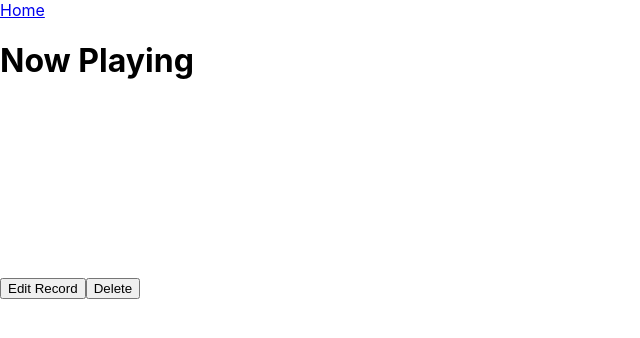
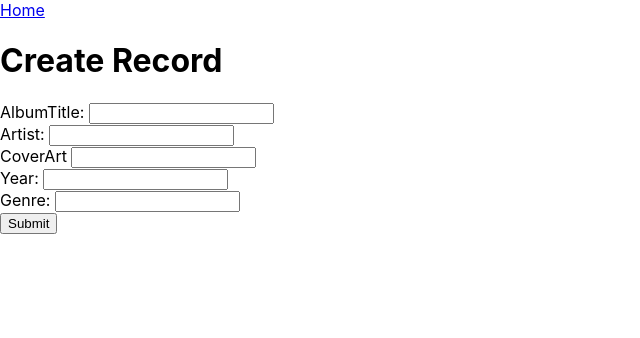
Before and after one commit to JustApp55/React-record_store, a React (Create React App) app: page /create in a window 1280 px wide. Shown: the top 338 px of the page, without its empty margins (0-640 px from the left). Built offline with nearby package versions, Linux system fonts and the light colour scheme; no server answers.

Commit message:
all files and folders created

```diff
--- a/src/App.js
+++ b/src/App.js
@@ -3,6 +3,7 @@ import {BrowserRouter as Router, Routes, Route, Link} from 'react-router-dom'
 import Songs from './components/Songs'
 import Show from './components/Show'
 import Edit from './components/Edit'
+import Create from './components/Create'
 
 
 function App() {
@@ -15,6 +16,7 @@ function App() {
        <Route path='/' element={<Songs/>}/>
        <Route path='/:id' element={<Show/>}/>
        <Route path='/:id/edit' element={<Edit />} />
+       <Route path='/create' element={<Create/>}/>
       </Routes>
     </Router>
   );
--- a/src/components/Create.js
+++ b/src/components/Create.js
@@ -1,10 +1,18 @@
 import React from 'react'
 import {createRecord} from '../services/getRequests'
+import {useNavigate} from 'react-router-dom'
 
 export default function Create() {
     const nav = useNavigate()
     const createTheRecord = e => {
-        const record = {description: document.querySelector("#rcd").value}
+        const record = {
+            AlbumTitle: e.target.albumTitle.value,
+            Artist: e.target.artist.value,
+            CoverArt: e.target.artist.value,
+            year: e.target.year.value,
+            genre: e.target.genre.value
+        }
+        console.log(record)
         createRecord(record)
         nav('/')
     }
@@ -12,7 +20,11 @@ export default function Create() {
         <div>
             <h1>Create Record</h1>
             <form onSubmit={createTheRecord}>
-                <input type='text' name='description' id='rcd' />
+               AlbumTitle: <input type='text' name='albumTitle' /> <br/>
+               Artist: <input type='text' name='artist' /> <br/>
+               CoverArt <input type='text' name='coverArt' /> <br/>
+               Year: <input type='text' name='year' /> <br/>
+               Genre: <input type='text' name='genre' /> <br/>
                 <input type='submit'/>
             </form>
         </div>
--- a/src/components/Edit.js
+++ b/src/components/Edit.js
@@ -15,7 +15,13 @@ useEffect(() => {
 
 const editTheRecord = e => {
     e.preventDefault()
-    const updatedRecord = {description: e.target.record.value}
+    const updatedRecord = {
+        AlbumTitle: e.target.albumTitle.value,
+        Artist: e.target.artist.value,
+        CoverArt: e.target.artist.value,
+        genre: e.target.genre.value,
+        year: e.target.year.value
+    }
     editRecord(id, updatedRecord)
     nav(`/${id}`)
 }
--- a/src/components/Songs.js
+++ b/src/components/Songs.js
@@ -17,10 +17,10 @@ export default function Songs() {
                 {label.map((label) =>{
                     return(
                      <li> <a href={`/${label._id}`}> {label.albumTitle} <br/> </a>
-                            {label.artist} <br/>
-                         <img style={{height:'180px', width: '180px'}} src={label.coverArt} alt="" /> <br/>
-                            {label.year} <br/>
-                            {label.genre}
+                            <h3>{label.artist}</h3> <br/>
+                         <img style={{height:'200px', width: '200px'}} src={label.coverArt} alt="" /> <br/>
+                         <h3>{label.year}</h3> <br/>
+                         <h3>{label.genre}</h3>
                      </li>
                     )
                 })}
```
